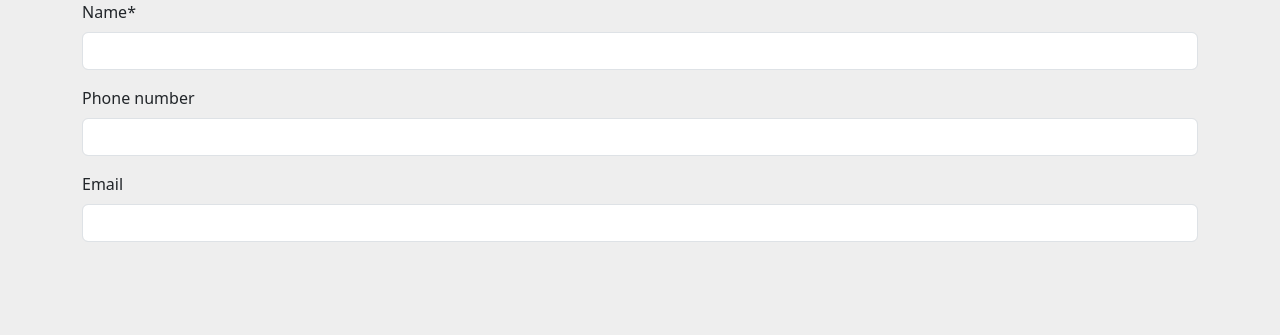
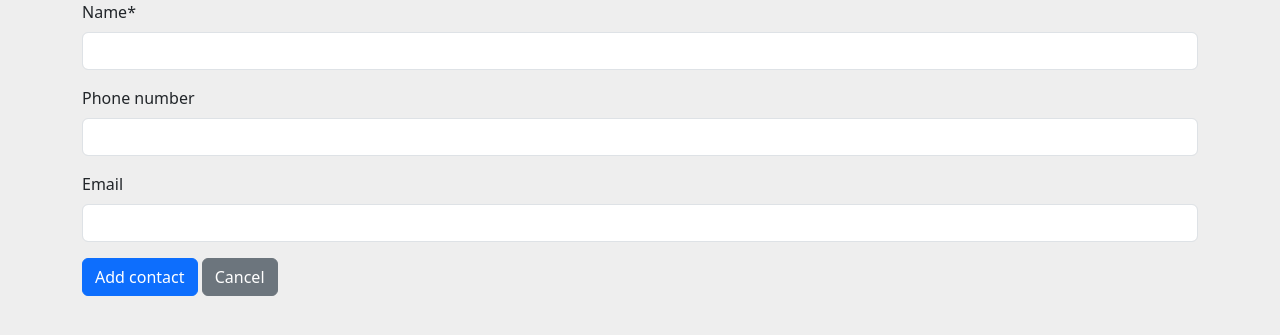
Before and after one commit to Joshun/contacts-app, a Django app: page /add-contact in a window 1280 px wide. Shown: the part 59-394 px from the top of the page. Run offline with Django 5.2, Linux system fonts and the light colour scheme; the visitor is signed in with stand-in values (Sample User, id 1); some libraries are stand-ins or nearby versions.

Commit message:
add submit button to form

```diff
--- a/contactscore/templates/contactscore/form.html
+++ b/contactscore/templates/contactscore/form.html
@@ -5,5 +5,8 @@
 <form>
     {% csrf_token %}
     {{ form | crispy }}
+
+    <input type="submit" class="btn btn-primary" value="Add contact">
+    <a href="{% url 'index_name' %}" class="btn btn-secondary">Cancel</a>
 </form>
 {% endblock %}
```
